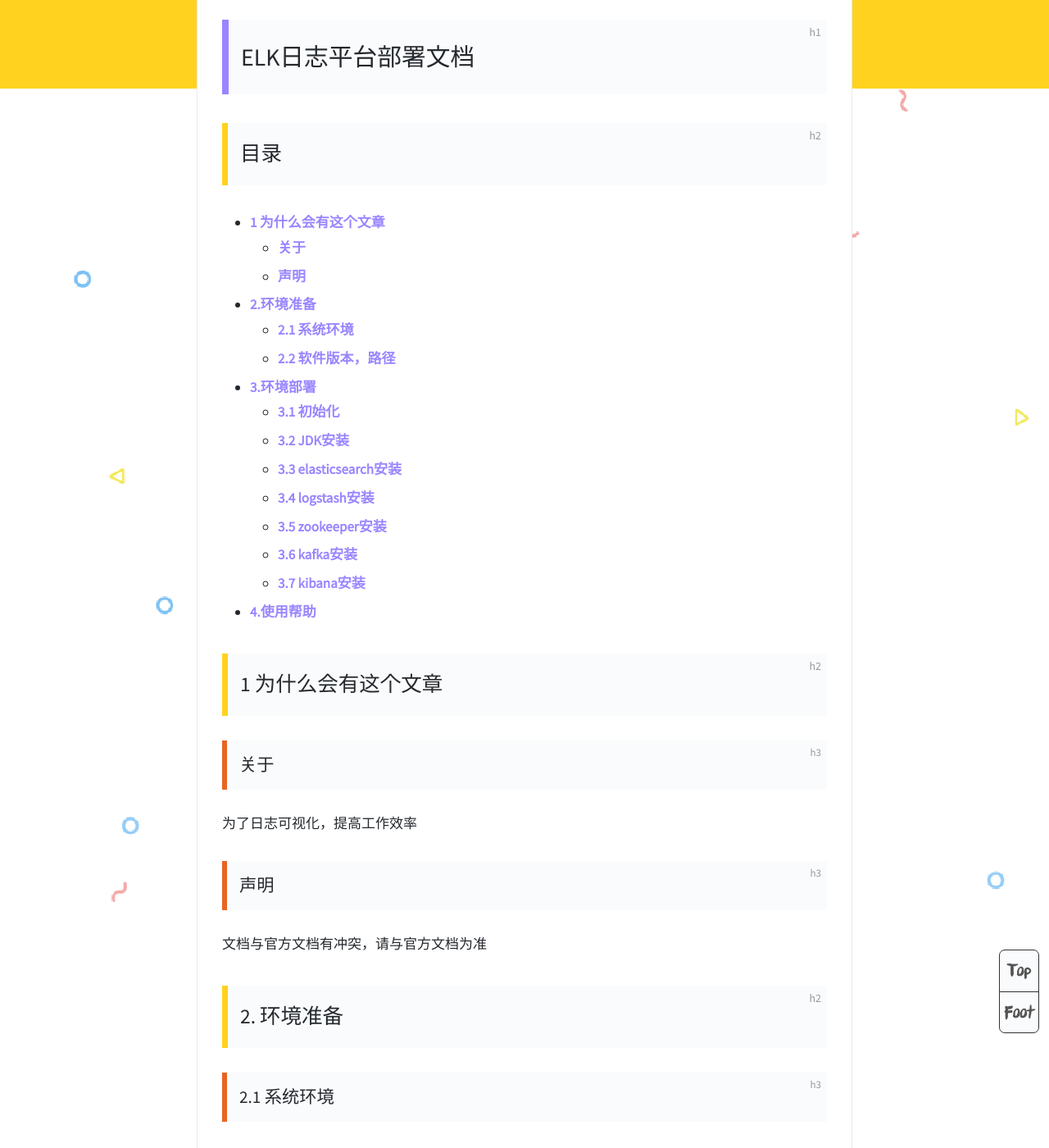
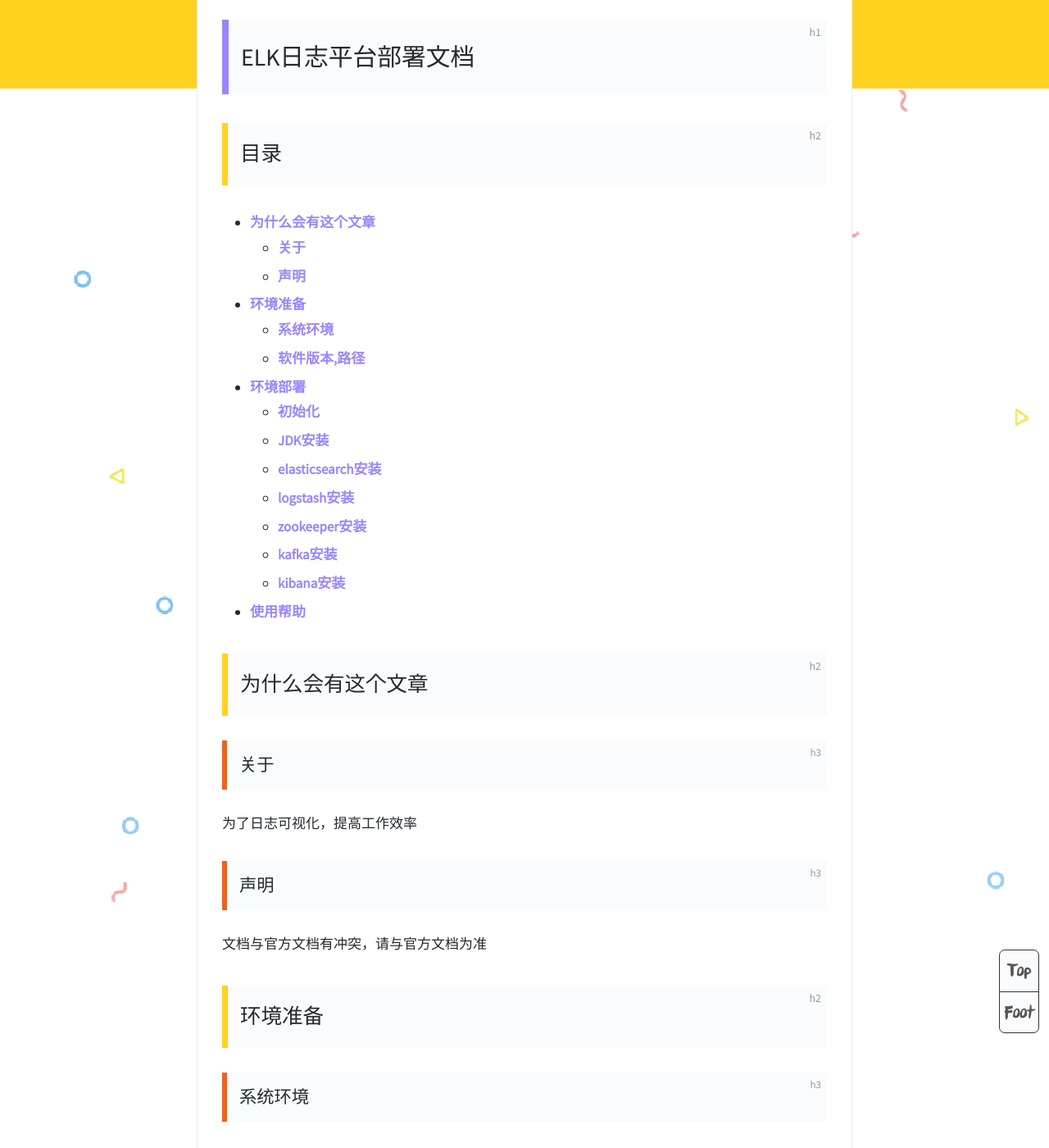
Before and after one commit to WuChenLinux/yw, a Jekyll site: the page built from _posts/2018-10-18-elk.md, in a window 1280 px wide and 1400 px high, scrolled down 517 px. Shown: the whole window at 82% size. Built offline with Jekyll 4.4.1, drawn with Linux system fonts in a browser that asks for light colours; comment, search, counter and statistics services are not loaded; some of the changed text lies outside the part shown.

Commit message:
Update 2018-10-18-elk.md

````diff
--- a/_posts/2018-10-18-elk.md
+++ b/_posts/2018-10-18-elk.md
@@ -13,31 +13,31 @@
 
 ## 目录 ##
 
-- [1 为什么会有这个文章](#1 为什么会有这个文章)
+- [为什么会有这个文章](#为什么会有这个文章)
   - [关于](#关于)
   - [声明](#声明)
-- [2.环境准备](#2. 环境准备)
-  - [2.1 系统环境](#2.1 系统环境)
-  - [2.2 软件版本，路径](#2.2 软件版本，路径)
-- [3.环境部署](#3. 环境部署)
-  - [3.1 初始化](#3.1 初始化)
-  - [3.2 JDK安装](#3.2 安装JDK)
-  - [3.3 elasticsearch安装](#3.3 elasticsearch安装)
-  - [3.4 logstash安装](#3.4 logstash安装)
-  - [3.5 zookeeper安装](#3.5 zookeeper安装)
-  - [3.6 kafka安装](#3.6 kafka安装)
-  - [3.7 kibana安装](#3.7 kibana安装)
-- [4.使用帮助](#4.使用帮助)
+- [环境准备](#环境准备)
+  - [系统环境](#系统环境)
+  - [软件版本,路径](#软件版本,路径)
+- [环境部署](#环境部署)
+  - [初始化](#初始化)
+  - [JDK安装](#安装JDK)
+  - [elasticsearch安装](#elasticsearch安装)
+  - [logstash安装](#logstash安装)
+  - [zookeeper安装](#zookeeper安装)
+  - [kafka安装](#kafka安装)
+  - [kibana安装](#kibana安装)
+- [使用帮助](#使用帮助)
 
-## 1 为什么会有这个文章
+## 为什么会有这个文章
 ###  关于
 为了日志可视化，提高工作效率
 
-###  声明
+### 声明
 
 文档与官方文档有冲突，请与官方文档为准
-## 2. 环境准备
-### 2.1 系统环境
+## 环境准备
+### 系统环境
 系统：centos7.2
 
 |   Name   | 公网IP |    内网IP     |          软件          |
@@ -52,7 +52,7 @@
 内核：3.10
 
 Yum源：清华大学开源镜像站
-### 2.2 软件版本，路径
+### 软件版本，路径
 
 | 软件          | 版本       | 路径            |
 | ------------- | ---------- | --------------- |
@@ -63,8 +63,8 @@
 | zookeeper     | 3.4.11     | /usr/local/elk/ |
 | kafka         | 2.12-1.0.1 | /usr/local/elk/ |
 
-## 3. 环境部署
-### 3.1 初始化
+## 环境部署
+### 初始化
 更改hostname
 
 关闭防火墙(部署完成之后打开相应端口)，关闭selinux，
@@ -73,7 +73,7 @@
 
 四台节点相互写好/etc/hosts
 
-### 3.2 安装JDK
+### 安装JDK
 
 >### 首先把软件包上传到四个节点
 >### 以下操作在四台节点都要操作
@@ -103,7 +103,7 @@
 useradd elk
 passwd elk
 ```
-### 3.3 elasticsearch安装
+### elasticsearch安装
 
 >### 以下操作在三个es节点操作
 
@@ -175,7 +175,7 @@
 curl -XGET 'http://IP:9200/_cat/nodes?v&pretty'
 ```
 
-### 3.4 logstash安装
+### logstash安装
 >### 以下操作在logstash节点完成
 
 
@@ -210,7 +210,7 @@
 nohup /usr/local/elk/logstash-6.2.2/bin/logstash &
 ```
 
-### 3.5 zookeeper集群安装
+### zookeeper集群安装
 
 >### 以下操作在zk三个节点操作
 
@@ -237,7 +237,7 @@
 /usr/local/elk/zookeeper-3.4.11/bin/zkServer.sh status #查看状态  一台为Leader，两台为follower
 ```
 
-### 3.6 kafka集群安装
+### kafka集群安装
 
 >### 以下操作在三台kafka节点操作
 
@@ -268,7 +268,7 @@
 /usr/local/elk/kafka_2.12-1.0.1/bin/kafka-server-start.sh -daemon /usr/local/elk/kafka_2.12-1.0.1/config/server.properties
 ```
 
-### 3 .7 kibana安装
+### kibana安装
 
 >### 在es-node3节点操作
 
@@ -288,9 +288,9 @@
 
 至此，安装结束
 
-## 4.使用帮助
+## 使用帮助
 
-### 4.1 es概念
+### es概念
 
 #### cluster
 
````
